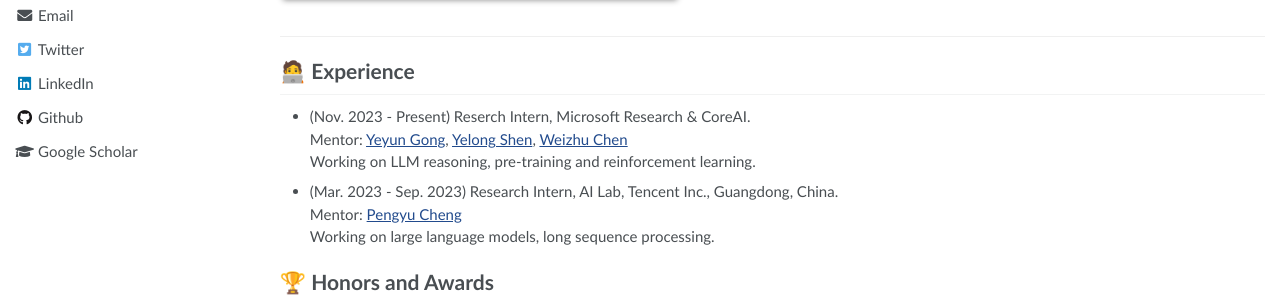
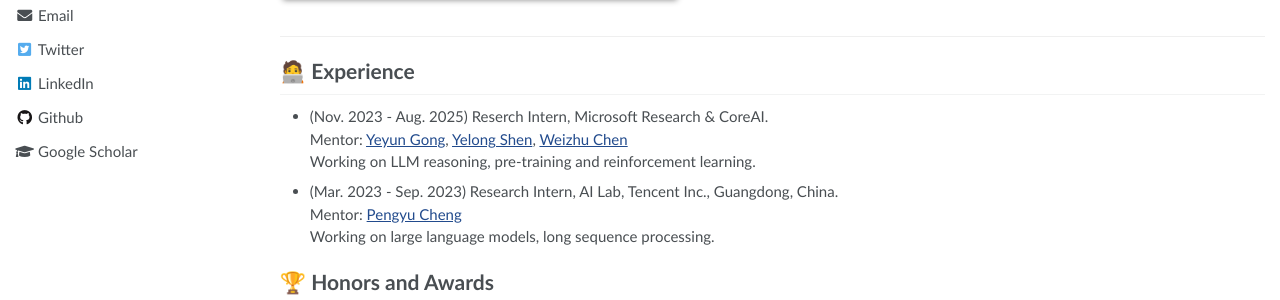
Before and after one commit to MasterVito/MasterVito.github.io, a Jekyll site: the page built from _pages/about.md, in a window 1280 px wide and 900 px high, scrolled down 2484 px. Shown: the part 366-666 px from the top of the window. Built offline with Jekyll 4.4.1, drawn with Linux system fonts in a browser that asks for light colours.

Commit message:
update-personal-website-style

```diff
--- a/_pages/about.md
+++ b/_pages/about.md
@@ -190,7 +190,7 @@ We introduce a unified framework that integrates natural language, algorithmic,
 <div style="margin-top: 15px;"></div>
 
 # 🧑‍💻 Experience
-- (Nov. 2023 - Present) Reserch Intern, Microsoft Research & CoreAI.
+- (Nov. 2023 - Aug. 2025) Reserch Intern, Microsoft Research & CoreAI.
 <br> Mentor: [Yeyun Gong](https://scholar.google.com/citations?user=piUkwMYAAAAJ&hl=en), [Yelong Shen](https://scholar.google.com/citations?user=S6OFEFEAAAAJ&hl=en), [Weizhu Chen](https://scholar.google.com/citations?user=LG_E-4EAAAAJ&hl=en)
 <br> Working on LLM reasoning, pre-training and reinforcement learning.
 
```
Also changed, not shown: 1 other file.
